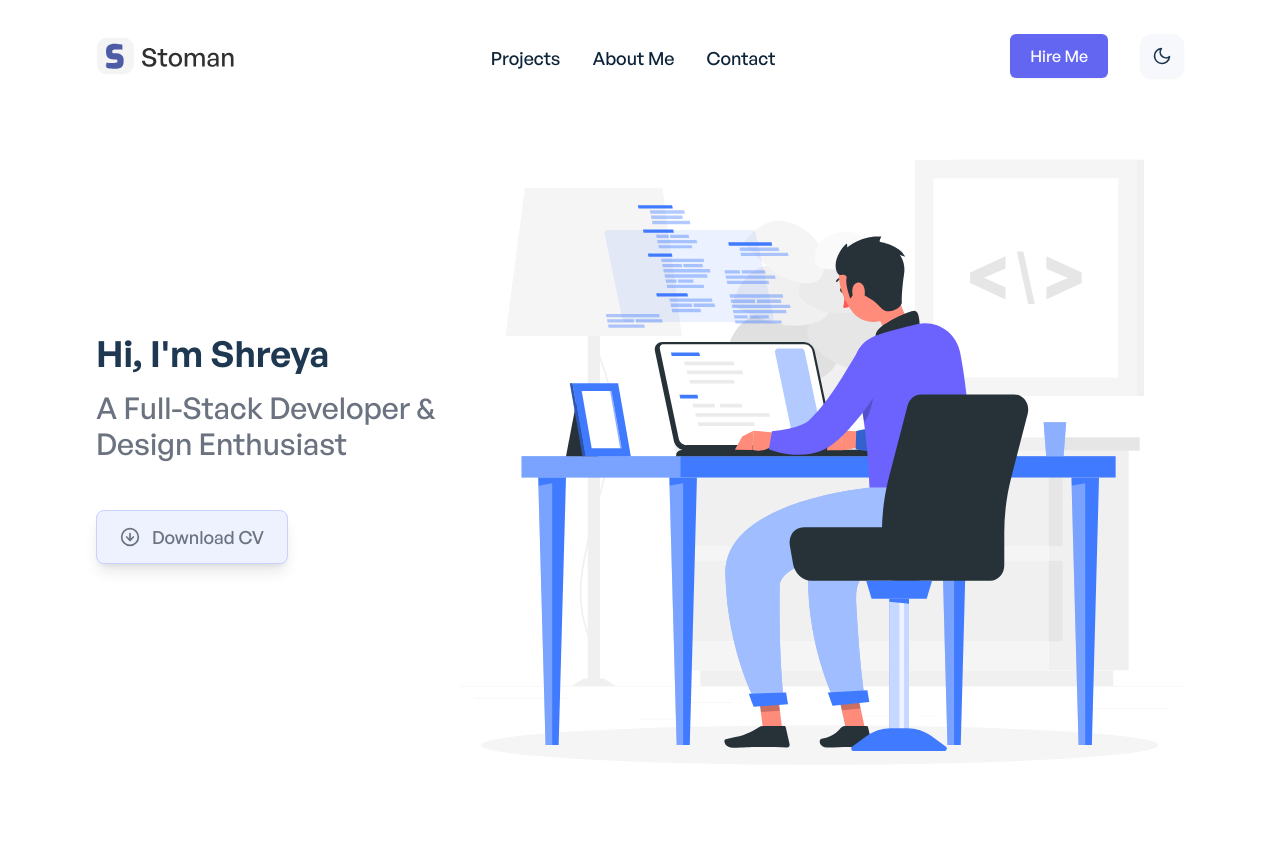
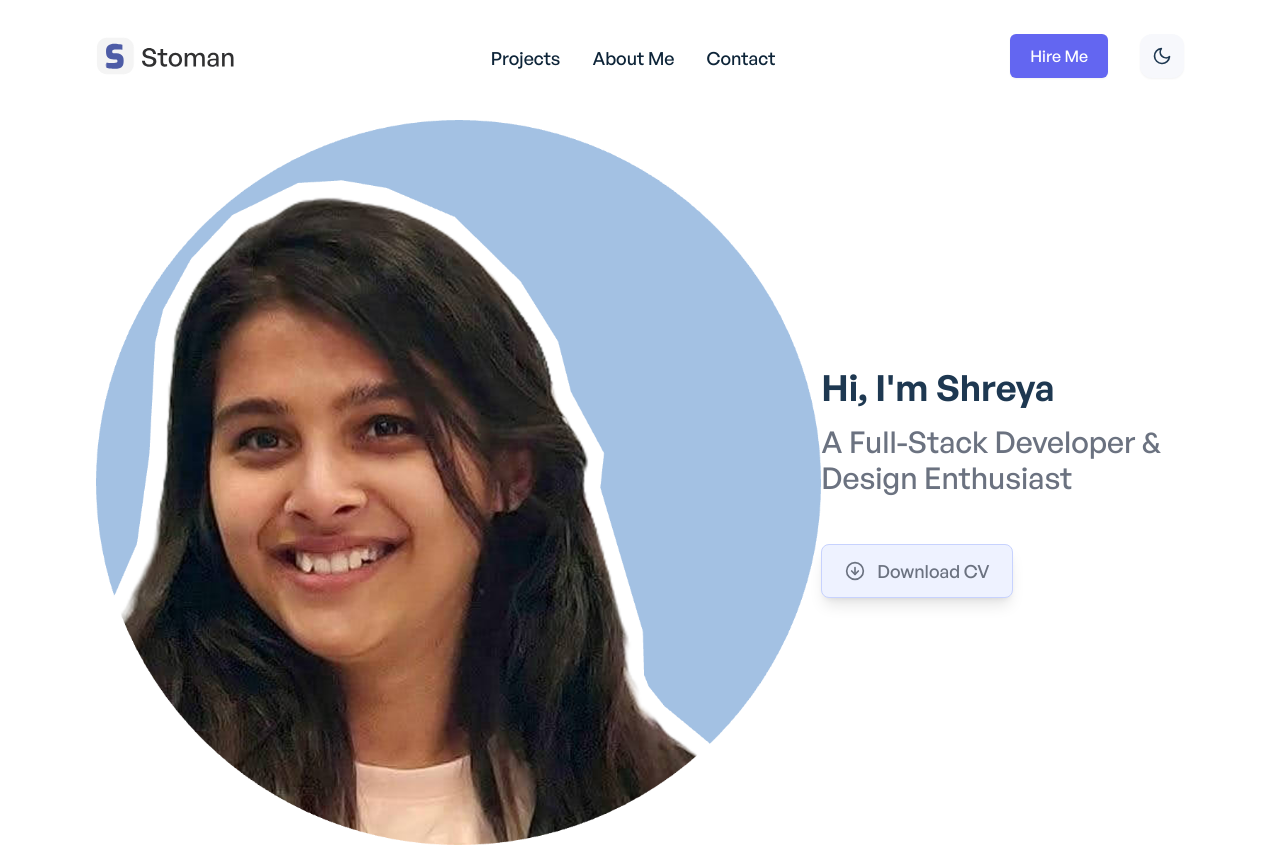
Before and after one commit to shreyasharma98/portfolioApp, a React (Create React App) app: page / in a window 1280 px wide. Shown: the top 847 px of the page. Built offline with nearby package versions, Linux system fonts and the light colour scheme.

Commit message:
svg update

```diff
--- a/src/components/shared/AppBanner.jsx
+++ b/src/components/shared/AppBanner.jsx
@@ -1,7 +1,7 @@
 import useThemeSwitcher from '../../hooks/useThemeSwitcher';
 import { FiArrowDownCircle } from 'react-icons/fi';
-import developerLight from '../../images/developer.svg';
-import developerDark from '../../images/developer-dark.svg';
+import developerLight from '../../images/picofme.png';
+import developerDark from '../../images/picofme.png';
 import { motion } from 'framer-motion';
 
 const AppBanner = () => {
@@ -14,6 +14,19 @@ const AppBanner = () => {
 			transition={{ ease: 'easeInOut', duration: 0.9, delay: 0.2 }}
 			className="flex flex-col sm:justify-between items-center sm:flex-row mt-12 md:mt-2"
 		>
+				<motion.div
+				initial={{ opacity: 0, y: -180 }}
+				animate={{ opacity: 1, y: 0 }}
+				transition={{ ease: 'easeInOut', duration: 0.9, delay: 0.2 }}
+				className="w-full sm:w-2/3 text-right float-right mt-8 sm:mt-0"
+			>
+				<img
+					src={
+						activeTheme === 'dark' ? developerLight : developerDark
+					}
+					alt="Developer"
+				/>
+			</motion.div>
 			<div className="w-full md:w-1/3 text-left">
 				<motion.h1
 					initial={{ opacity: 0 }}
@@ -62,19 +75,6 @@ const AppBanner = () => {
 					</a>
 				</motion.div>
 			</div>
-			<motion.div
-				initial={{ opacity: 0, y: -180 }}
-				animate={{ opacity: 1, y: 0 }}
-				transition={{ ease: 'easeInOut', duration: 0.9, delay: 0.2 }}
-				className="w-full sm:w-2/3 text-right float-right mt-8 sm:mt-0"
-			>
-				<img
-					src={
-						activeTheme === 'dark' ? developerLight : developerDark
-					}
-					alt="Developer"
-				/>
-			</motion.div>
 		</motion.section>
 	);
 };
```
Also changed, not shown: src/images/picofme.png (added).
